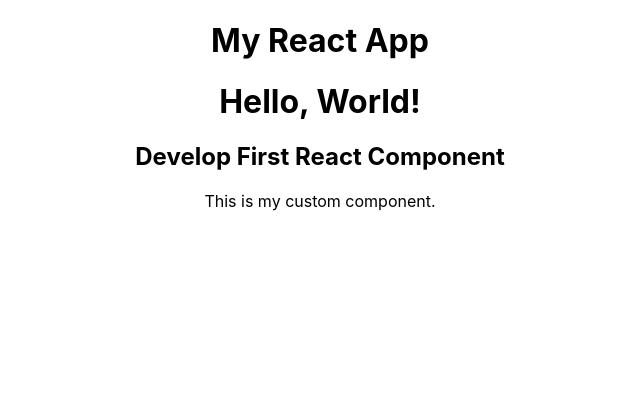
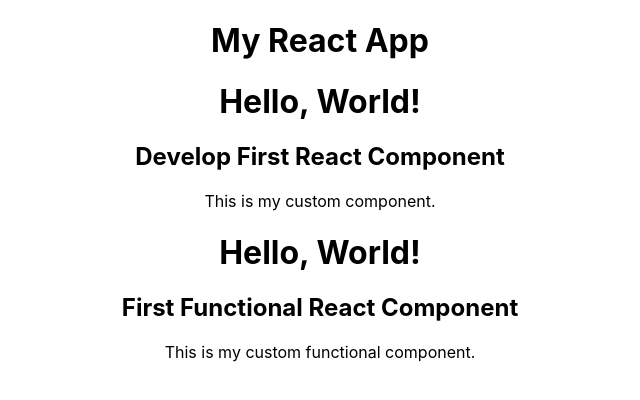
Before and after one commit to dewi-xaltius/react-intro, a React (Create React App) app: page / in a window 1280 px wide. Shown: the top 400 px of the page, without its empty margins (320-960 px from the left). Built offline with nearby package versions, Linux system fonts and the light colour scheme.

Commit message:
add functional component MyFunctionalComponent.js

```diff
--- a/src/App.js
+++ b/src/App.js
@@ -1,11 +1,13 @@
 import './App.css';
 import MyComponent from './components/MyComponent';
+import MyFunctionalComponent from './components/MyFunctionalComponent';
 
 function App() {
   return (
     <div className="App">
       <h1>My React App</h1>
       <MyComponent />
+      <MyFunctionalComponent />
 
     </div>
   );
--- /dev/null
+++ b/src/components/MyFunctionalComponent.js
@@ -0,0 +1,11 @@
+const MyFunctionalComponent = () => {
+  return (
+    <div>
+      <h1>Hello, World!</h1>
+      <h2>First Functional React Component</h2>
+      <p>This is my custom functional component.</p>
+    </div>
+  );
+};
+
+export default MyFunctionalComponent;
```
